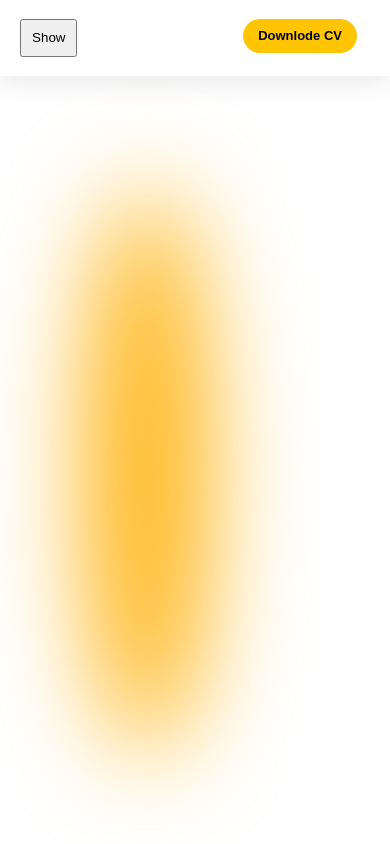
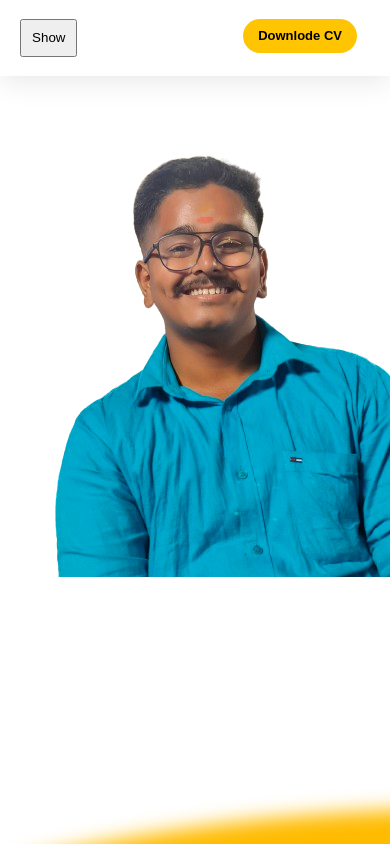
Before and after one commit to AkshayPatil076/My-portfolio-website, a React (Create React App) app: page / in a window 390 px wide. Shown: the top 844 px of the page. Built offline with nearby package versions, Linux system fonts and the light colour scheme.

Commit message:
Update hed.css

```diff
--- a/src/medalpart/hed.css
+++ b/src/medalpart/hed.css
@@ -1,99 +1,38 @@
-
-.meed{
-    z-index: -1;
-    position: relative;
+.medpart{
+  display: flex;
+}
+.LEFT{
+  background-color: red;
   width: 100%;
   height: 21cm;
-    display: flex;
-    position: relative;
-    bottom: 5cm;
 }
-.left-med{
-    width: 125%;
-    height: 20cm;
-    background-color: rgb(255, 128, 0);
-    border-radius: 0% 0% 100% 100% ;
-    position: relative;
-    top: 7cm;
-    left: 29cm;
+.RIGHT{
+  width: 100%;
+  height: 5cm;
+  /* background-color: aqua; */
   z-index: -1;
 }
-.right-med{
-    width: 90%;
-    height: 5cm;
-    /* background-color: rgb(255, 128, 0); */
-}
-.mepic{
-    height: 25cm;
-    width: 140%;
+.mypicphoto{
+  width: 20cm;
+  height: 23cm;
   position: relative;
-    /* bottom: 4cm; */
-    top: 1.5cm;
-    left: 8.8cm;
-    /* right: 1cm; */
+  left: 10cm;
+  /* top: 0.1cm; */
+  /* top: -100px; */
+  /* border: solid black 100px; */
   border-radius: 50%;
+  bottom: 2cm;
+  /* z-index: ; */
+
 }
 .cir1{
-    background-color:  rgb(255, 179, 16);
-    width: 100%;
-    height: 15cm;
-    border-radius: 100%  ;
+  background-color: rgb(255, 187, 0);
+  width: 40cm;
+  filter: blur(10px);
   position: relative;
-    top: 10cm;
-    /* bottom: 24cm; */
-    z-index: -1;
-    right: 4.8cm;
-    display: flex;
-
-    filter: blur(50px);
+  top: 6cm;
+  right: 7cm;
+  height: 13cm;
+  border-radius: 50%;
+  z-index: -2;
 }
-@media screen and (max-width: 500px) {
-    .meed{
-        z-index: -1;
-        position: relative;
-        width: 100%;
-        height: 21cm;
-        display: flex;
-        position: relative;
-        bottom: 5cm;
-    }
-    .left-med{
-        width: 125%;
-        height: 20cm;
-        background-color: rgb(255, 128, 0);
-        border-radius: 0% 0% 100% 100% ;
-        position: relative;
-        top: 7cm;
-        left: 29cm;
-        z-index: -1;
-    }
-    .right-med{
-        width: 90%;
-        height: 5cm;
-        /* background-color: rgb(255, 128, 0); */
-    }
-    .mepic{
-        height: 25cm;
-        width: 140%;
-        position: relative;
-        /* bottom: 4cm; */
-        top: 1.5cm;
-        left: 8.8cm;
-        /* right: 1cm; */
-        border-radius: 50%;
-    }
-    .cir1{
-        background-color:  rgb(255, 179, 16);
-        width: 100%;
-        height: 15cm;
-        border-radius: 100%  ;
-        position: relative;
-        top: 10cm;
-        /* bottom: 24cm; */
-        z-index: -1;
-        right: 4.8cm;
-        display: flex;
-
-        filter: blur(50px);
-    }
-}
```
Lines whose indentation alone changed are shown as unchanged.
